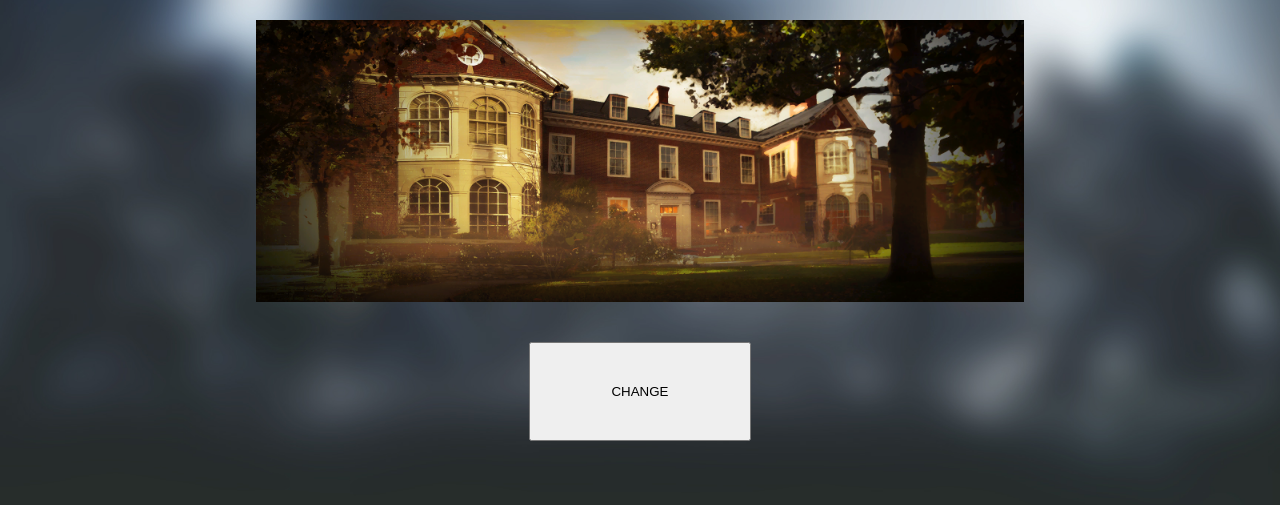
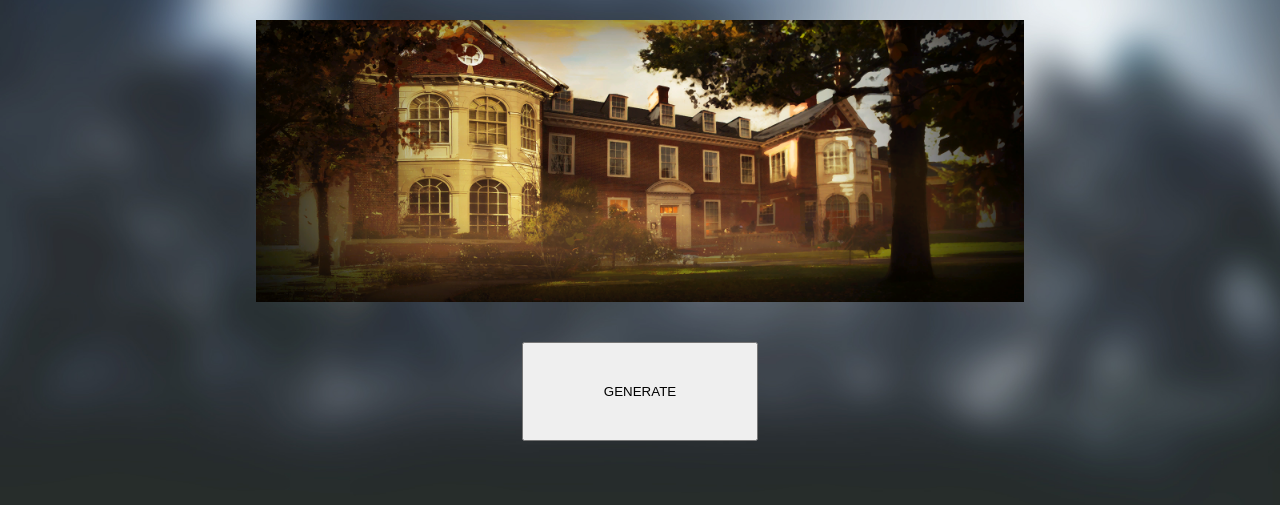
Before and after one commit to usama-malik89/rainbow6siege, a plain HTML site: page index.html in a window 1280 px wide. Shown: the part 219-724 px from the top of the page. Drawn offline with Linux system fonts and the light colour scheme.

Commit message:
Added script tag to index.html for jquery library

```diff
--- a/index.html
+++ b/index.html
@@ -4,6 +4,7 @@
         <meta charset="UTF-8">
         <title>R6S Random Map</title>
         <link rel="stylesheet" href="css/styles.css">
+        <script src="lib/jquery-3.2.1.slim.min.js"></script>
     </head>
     <body>
         <div class="background">
@@ -13,7 +14,7 @@
                 <img src="assets/Bartlett_U.png">
             </div>
             <div class="button1">
-                <button><p>CHANGE</p></button>
+                <button><p>GENERATE</p></button>
             </div>
         </div>
     </body>
```
